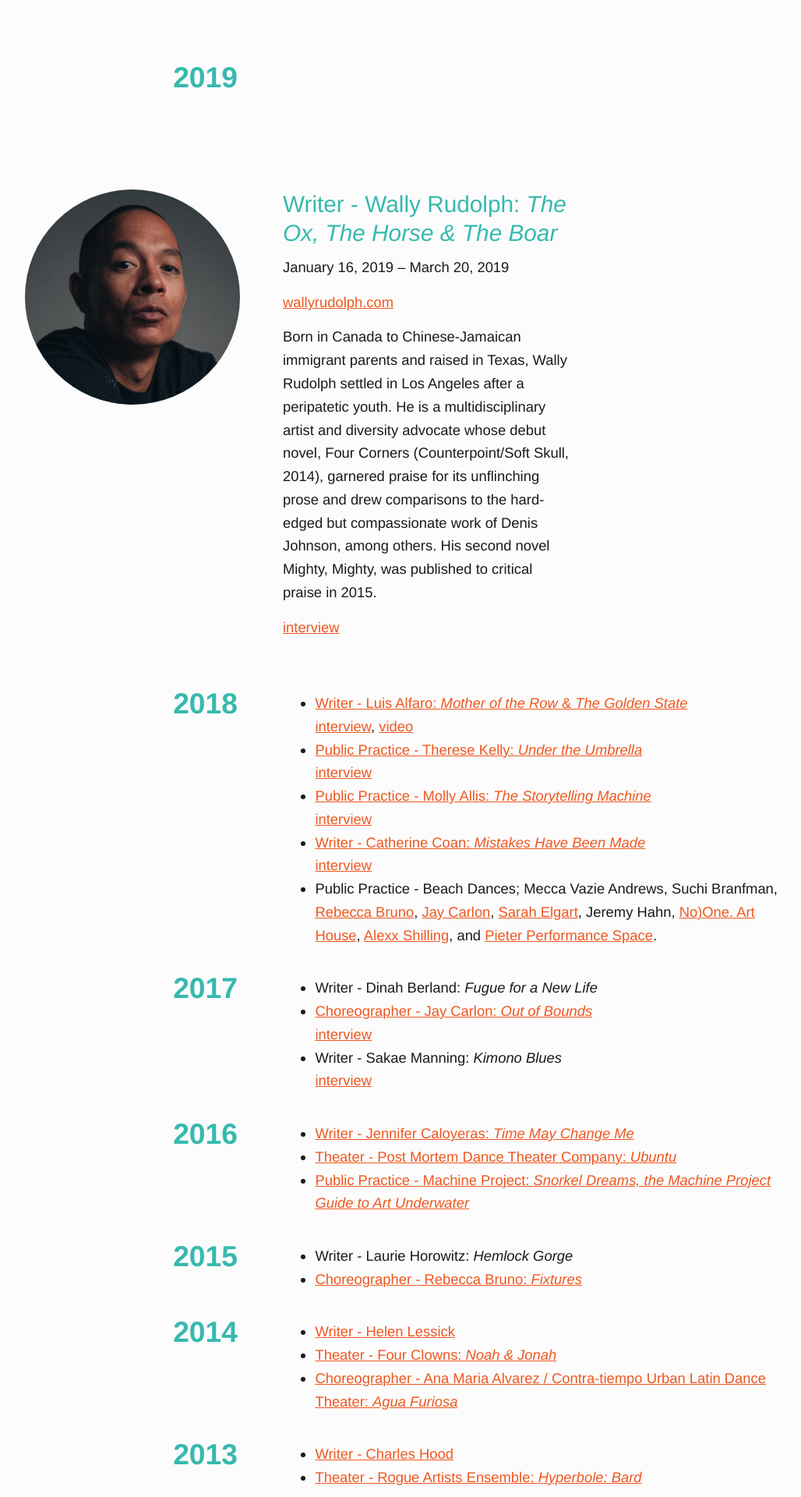
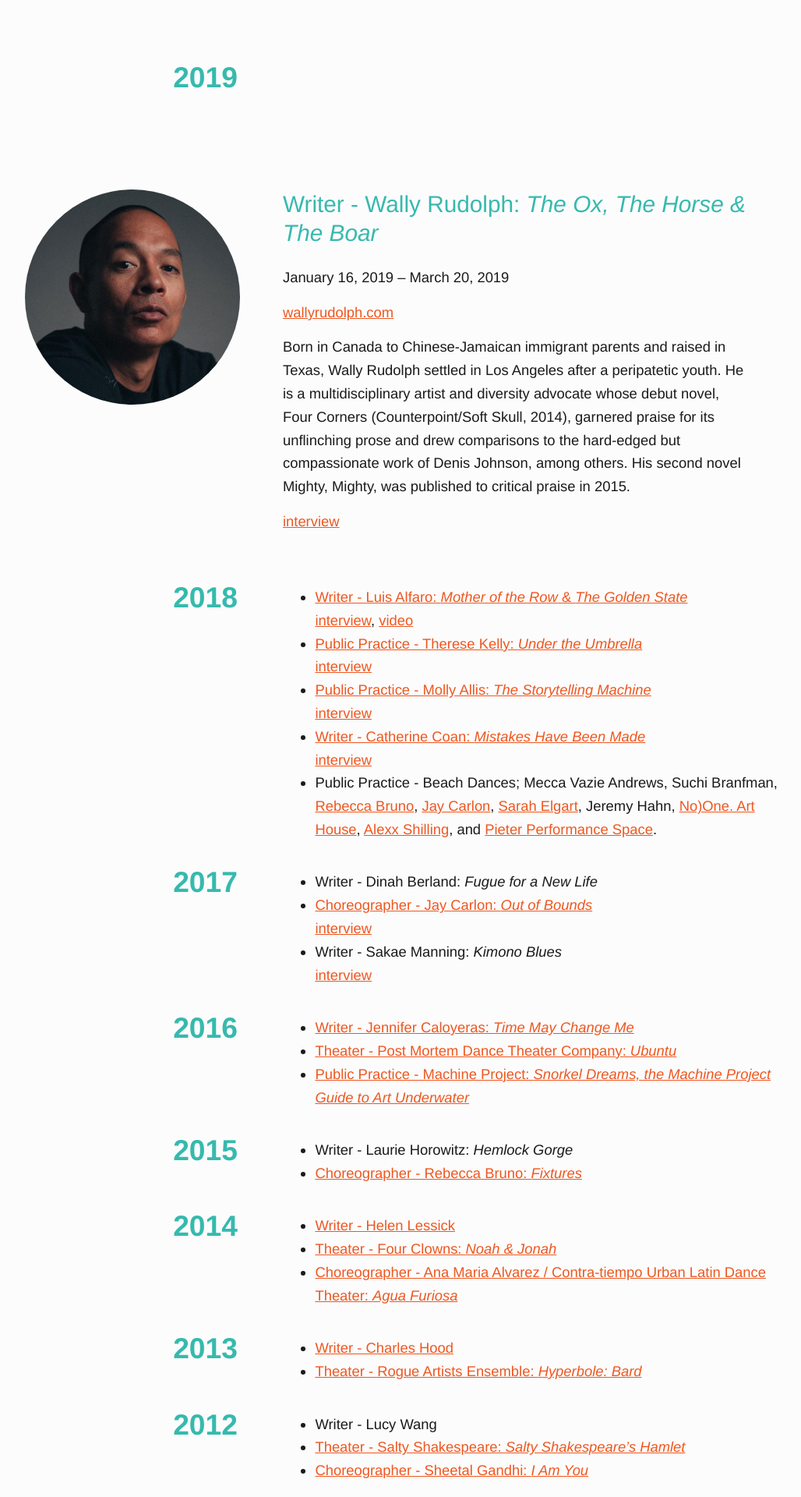
Before and after one commit to jimthoburn/artsamo, a Jekyll site: the page built from beach-culture-artists.markdown, in a window 1280 px wide. Shown: the part 686-2606 px from the top of the page at 78% size, without its empty margins (92-1120 px from the left). Built offline with Jekyll 4.4.1, drawn with Linux system fonts in a browser that asks for light colours; some web fonts are replaced.

Commit message:
Make artists look a little nicer

```diff
--- a/_config.yml
+++ b/_config.yml
@@ -25,11 +25,11 @@ defaults:
   values:
     layout: event
 
-version: 0.0.0
-
 exclude:
 - CNAME
 - README
 - Gemfile
 - Gemfile.lock
 - _node
+
+version: 0.0.1
--- a/assets/css/artists.css
+++ b/assets/css/artists.css
@@ -14,7 +14,7 @@
 }
 .artists li h3 {
   text-align: left;
-  margin-bottom: 11px;
+  margin-bottom: calc(var(--vertical-rhythm) * 1/2);
   margin-top: 0;
 }
 .artists li figure {
@@ -44,18 +44,22 @@
   /*! grid-template-columns: 1fr 1fr 1fr; */
 }
 
-@media (min-width: 60em) {
+.artists li h3 {
+  max-width: 40rem;
+}
+
+@media (min-width: 40em) {
   .artists li {
     display: grid;
     /*! grid-template-columns: 1fr max-content 1fr; */
     /*! grid-column-gap: 1.5em; */
-    grid-template-columns: 1fr 1fr 1fr;
+    grid-template-columns: minmax(max-content, 1fr) 1fr 1fr;
     grid-column-gap: 3em;
     grid-row-gap: 0;
   }
   /* Position most content in the second column */
   .artists li > * {
-    grid-column: 2/3;
+    grid-column: 2/-1;
   }
   .artists li h3 {
     justify-self: start;
```
